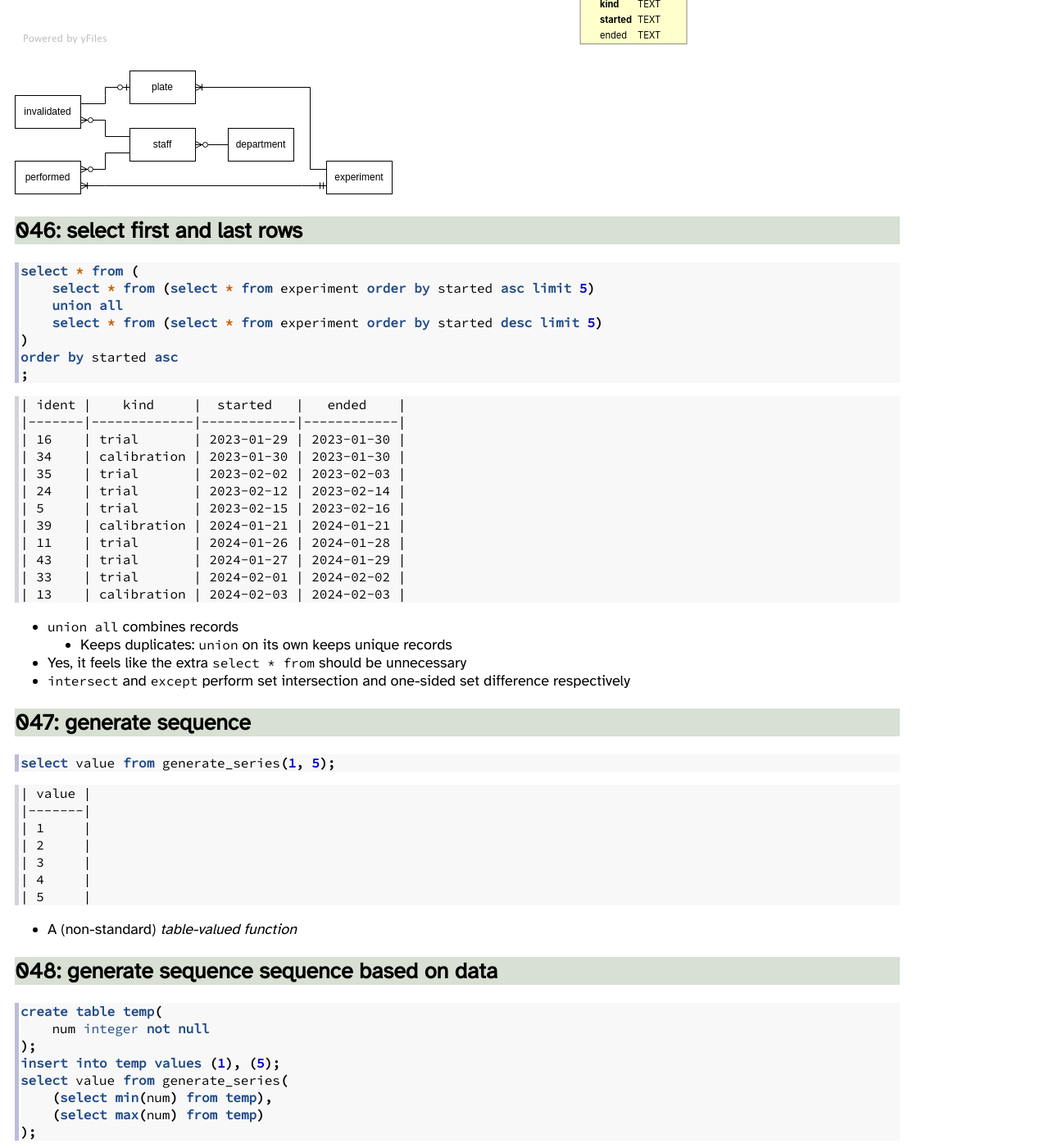
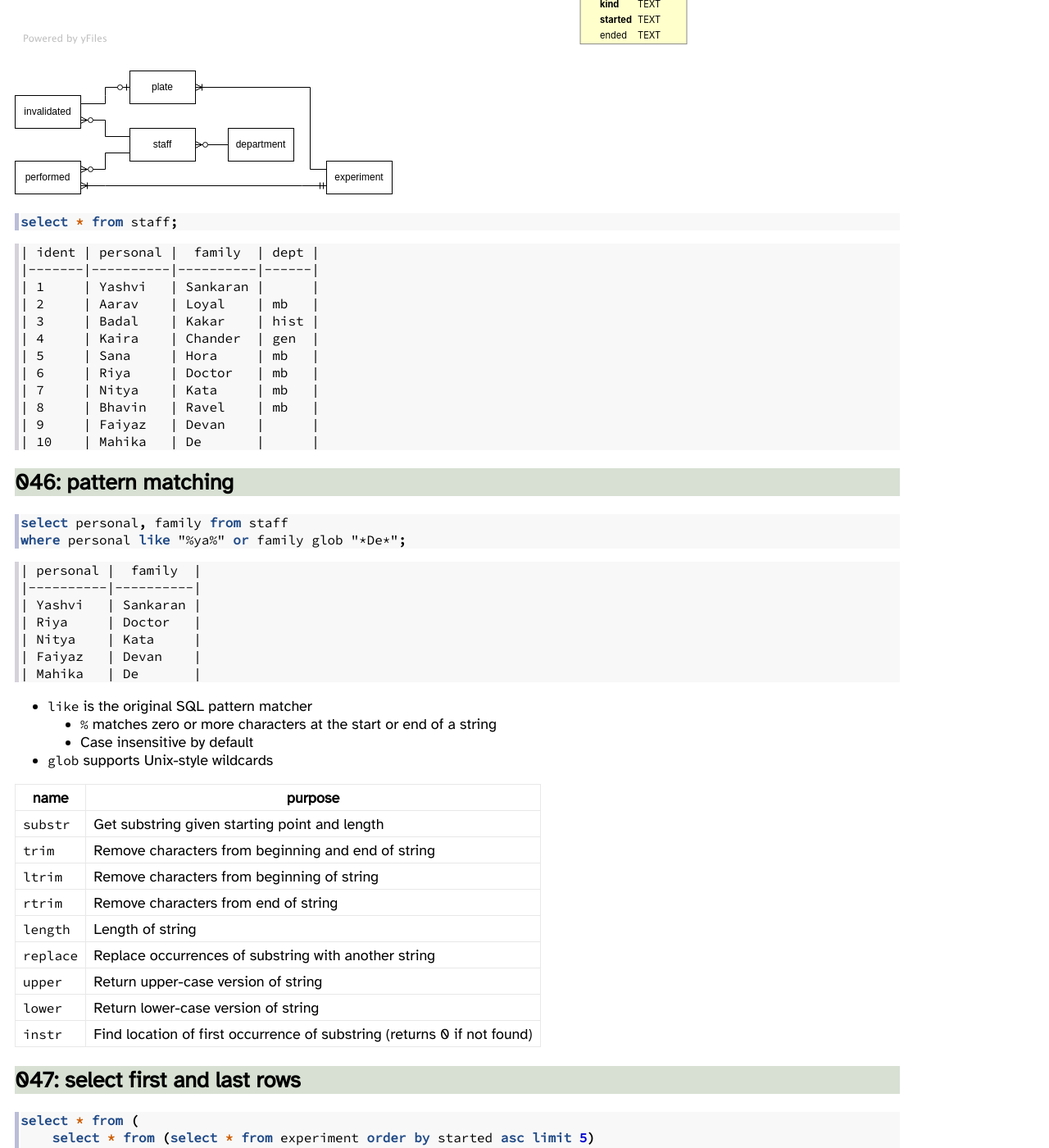
Before and after one commit to gvwilson/sql-tutorial, a Jekyll site: the page built from index.md, in a window 1280 px wide and 1400 px high, scrolled down 23042 px. Shown: the whole window at 82% size. Built offline with Jekyll 4.4.1, drawn with Linux system fonts in a browser that asks for light colours; nearby versions of some CDN libraries; our own code applies the rules of GitHub Pages for plain Markdown files; some of the changed text lies outside the part shown.

Commit message:
feat: randomness and string operators

````diff
--- a/index.md
+++ b/index.md
@@ -1224,7 +1224,58 @@
 
 ![assay ER diagram](./img/assays_er.svg)
 
-## 046: select first and last rows
+```sql
+select * from staff;
+```
+```
+| ident | personal |  family  | dept |
+|-------|----------|----------|------|
+| 1     | Yashvi   | Sankaran |      |
+| 2     | Aarav    | Loyal    | mb   |
+| 3     | Badal    | Kakar    | hist |
+| 4     | Kaira    | Chander  | gen  |
+| 5     | Sana     | Hora     | mb   |
+| 6     | Riya     | Doctor   | mb   |
+| 7     | Nitya    | Kata     | mb   |
+| 8     | Bhavin   | Ravel    | mb   |
+| 9     | Faiyaz   | Devan    |      |
+| 10    | Mahika   | De       |      |
+```
+
+## 046: pattern matching
+
+```sql
+select personal, family from staff
+where personal like "%ya%" or family glob "*De*";
+```
+```
+| personal |  family  |
+|----------|----------|
+| Yashvi   | Sankaran |
+| Riya     | Doctor   |
+| Nitya    | Kata     |
+| Faiyaz   | Devan    |
+| Mahika   | De       |
+```
+
+-   `like` is the original SQL pattern matcher
+    -   `%` matches zero or more characters at the start or end of a string
+    -   Case insensitive by default
+-   `glob` supports Unix-style wildcards
+
+| name      | purpose |
+| --------- | |
+| `substr`  | Get substring given starting point and length |
+| `trim`    | Remove characters from beginning and end of string |
+| `ltrim`   | Remove characters from beginning of string |
+| `rtrim`   | Remove characters from end of string |
+| `length`  | Length of string |
+| `replace` | Replace occurrences of substring with another string |
+| `upper`   | Return upper-case version of string |
+| `lower`   | Return lower-case version of string |
+| `instr`   | Find location of first occurrence of substring (returns 0 if not found) |
+
+## 047: select first and last rows
 
 ```sql
 select * from (
@@ -1255,7 +1306,31 @@
 -   Yes, it feels like the extra `select * from` should be unnecessary
 -   `intersect` and `except` perform set intersection and one-sided set difference respectively
 
-## 047: generate sequence
+## 048: random numbers and why not
+
+```sql
+with decorated as (
+    select random() as rand,
+    personal || " " || family as name
+    from staff
+)
+select rand, abs(rand) % 10 as selector, name
+from decorated
+where selector < 5;
+```
+```
+|         rand         | selector |      name       |
+|----------------------|----------|-----------------|
+| 1695842608889063964  | 5        | Yashvi Sankaran |
+| -2821512941569335882 | 5        | Aarav Loyal     |
+| -6460956243954552845 | 3        | Badal Kakar     |
+| 5527384638176261870  | 2        | Bhavin Ravel    |
+```
+
+-   There is no way to seed SQLite's random number generator
+-   Which means there is no way to reproduce one of its "random" sequences
+
+## 049: generate sequence
 
 ```sql
 select value from generate_series(1, 5);
@@ -1272,7 +1347,7 @@
 
 -   A (non-standard) *table-valued function*
 
-## 048: generate sequence sequence based on data
+## 050: generate sequence sequence based on data
 
 ```sql
 create table temp(
@@ -1492,5 +1563,5 @@
 
 [albrecht-andi]: http://andialbrecht.de/
 [art-postgresql]: https://theartofpostgresql.com/
-[fontaine-dimitr]: https://tapoueh.org/
+[fontaine-dimitri]: https://tapoueh.org/
 [sqlparse]: https://pypi.org/project/sqlparse/
````
Also changed, not shown: other parts of index.md (+5 -9 lines).
